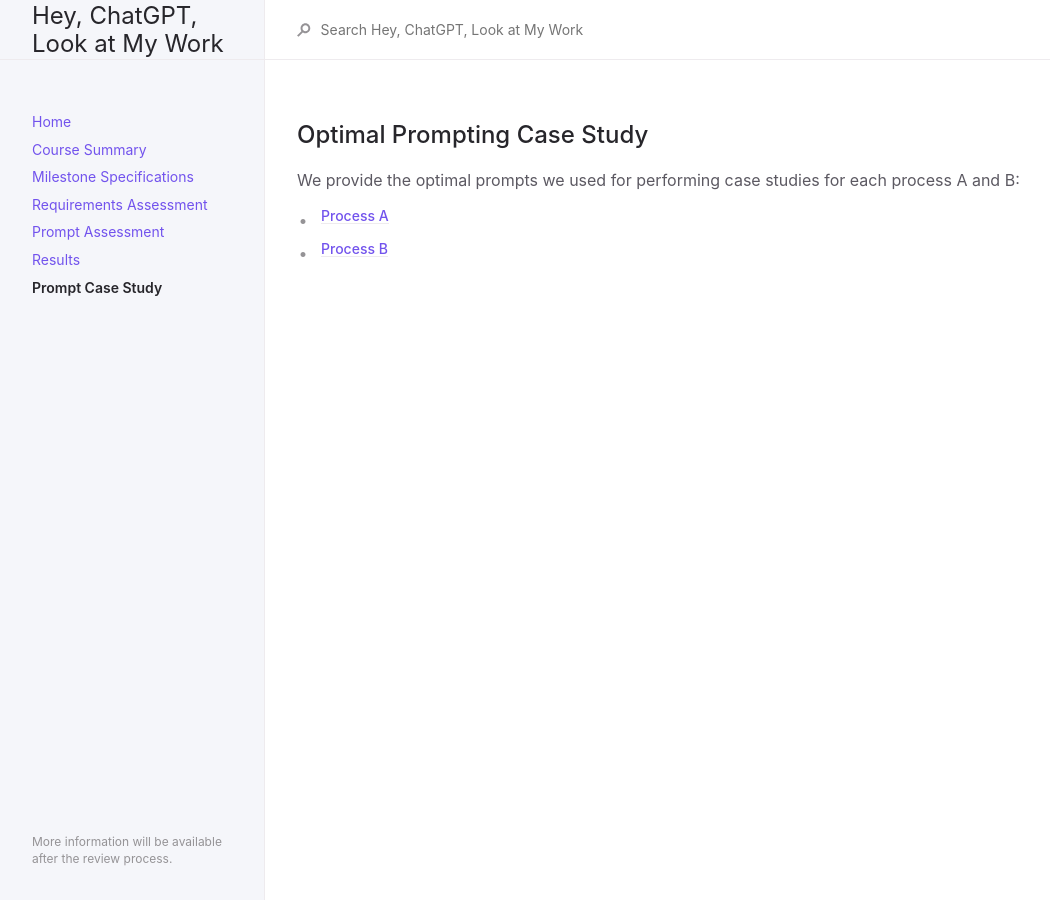
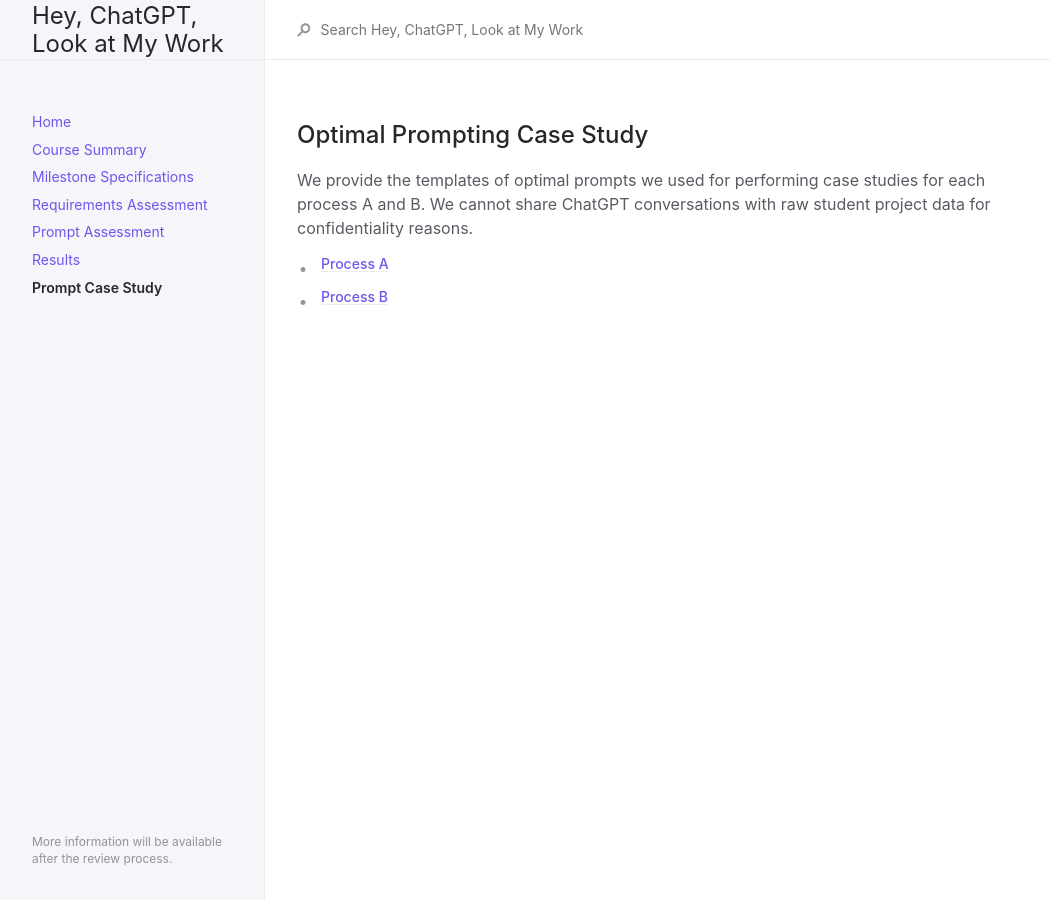
Before and after one commit to anonymousresearcher2020/anonymousresearcher2020.github.io, a Jekyll site: the page built from docs/caseStudy.md, in a window 1280 px wide. Shown: the whole page, without its empty margins (107-1157 px from the left). Built offline with Jekyll 4.4.1, drawn with Linux system fonts in a browser that asks for light colours.

Commit message:
restructuring

```diff
--- a/docs/caseStudy.md
+++ b/docs/caseStudy.md
@@ -7,7 +7,7 @@ permalink: /docs/caseStudy
 ---
 ## Optimal Prompting Case Study
 
-We provide the optimal prompts we used for performing case studies for each process A and B:
+We provide the templates of optimal prompts we used for performing case studies for each process A and B. We cannot share ChatGPT conversations with raw student project data for confidentiality reasons.
 
 - ##### [Process A](../assets/data/A.pdf)
 - ##### [Process B](../assets/data/B.pdf)
```
Also changed, not shown: docs/milestone.md (+2 -2 lines), docs/prompt.md (+1 -1 lines), docs/results.md (+1 -1 lines), index.md (+1 -1 lines), 2 other files.
